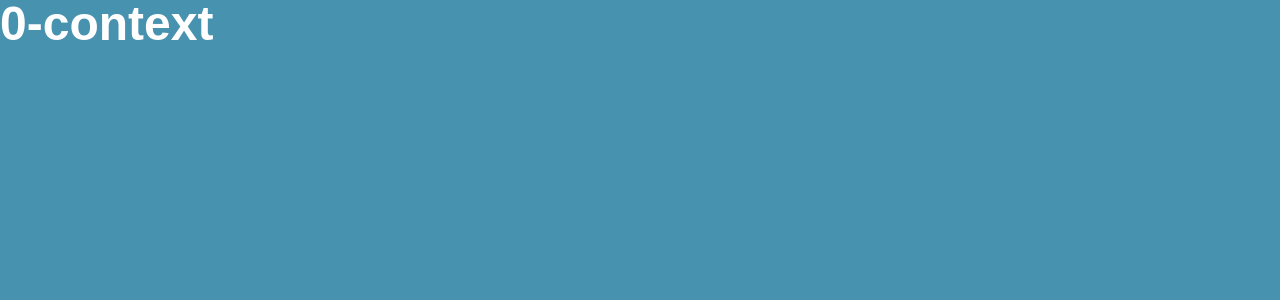
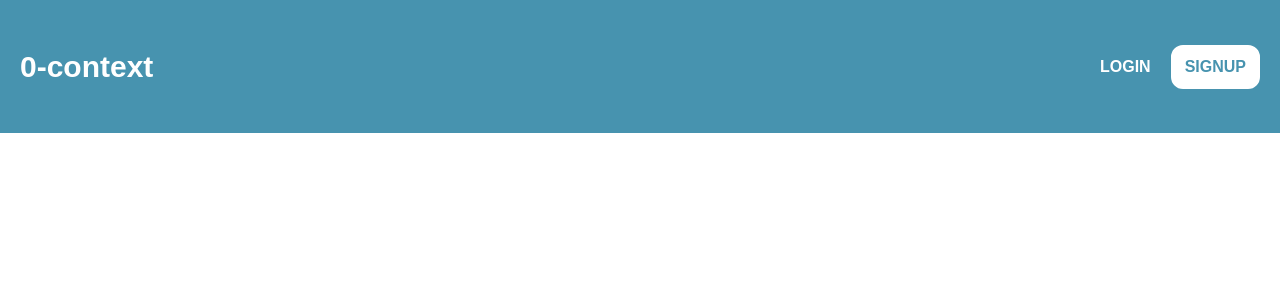
Before and after one commit to Gauravtripathii/zero-context, a Next.js app: page / in a window 1280 px wide. Shown: the top 300 px of the page. Built offline with nearby package versions, Linux system fonts and the light colour scheme; a web font is replaced by a local one.

Commit message:
header basic mb + popup mechanism added

```diff
--- /dev/null
+++ b/app/components/Header.tsx
@@ -0,0 +1,49 @@
+"use client";
+
+import { useState } from "react";
+
+import Logo from "./logo";
+
+const Header = () => {
+  const [popupState, setPopupState] = useState("hidden");
+
+  const loginBtnHandler = () => {
+    console.log("Login Btn Clicked");
+    setPopupState("absolute");
+  };
+  const signupBtnHandler = () => {
+    console.log("Signup Btn Clicked");
+    setPopupState("absolute");
+  };
+  return (
+    <header className="bg-cyan-dark h-1/6 flex items-center justify-between px-5">
+      <Logo custom="text-3xl" />
+      <div className="auth uppercase text-md font-semibold flex items-center gap-5">
+        <div
+          className="login text-white cursor-pointer"
+          onClick={loginBtnHandler}
+        >
+          login
+        </div>
+        <div
+          className="signup bg-white hover:bg-cyan-dark text-cyan-dark hover:text-white border-2 border-white rounded-xl px-3 py-2 cursor-pointer"
+          onClick={signupBtnHandler}
+        >
+          signup
+        </div>
+      </div>
+      <div className={`popup-wrapper ${popupState} top-0 left-0 w-full h-full flex items-center justify-center bg-[rgba(0,0,0,0.4)]`} >
+        <div className="popup bg-white border border-black rounded-md w-3/4 h-1/2 relative">
+          <div
+            className="close-btn text-3xl absolute top-0 right-3 cursor-pointer"
+            onClick={() => setPopupState("hidden")}
+          >
+            &times;
+          </div>
+        </div>
+      </div>
+    </header>
+  );
+};
+
+export default Header;
--- a/app/page.tsx
+++ b/app/page.tsx
@@ -1,9 +1,11 @@
-import Logo from "./components/logo";
+// import Logo from "./components/logo";
+import Header from "./components/Header";
 
 export default function Home() {
   return (
-    <main className="w-full h-screen bg-cyan-dark">
-      <Logo custom="text-5xl" />
+    <main className="w-full h-screen">
+      {/* <Logo custom="text-5xl" /> */}
+      <Header />
     </main>
   );
 }
```
